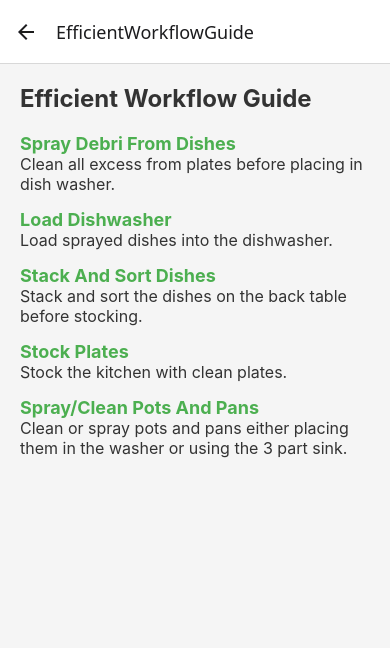
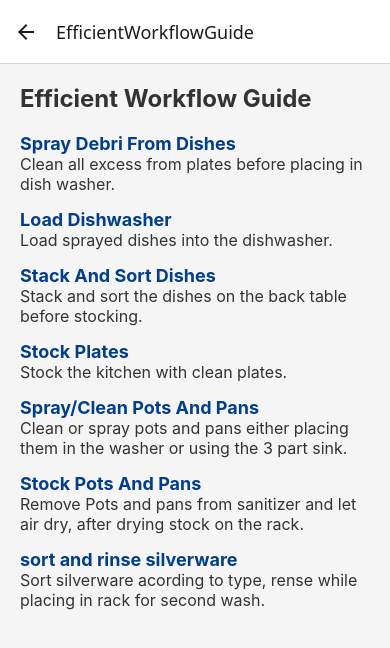
Before and after one commit to jth1903/DishwashingEfficiencyApp, a React Native app: screen /EfficientWorkflowGuide in a window 390 px wide. Shown: the top 648 px of the page. Built offline with nearby package versions, Linux system fonts and the light colour scheme.

Commit message:
Changed theme color and adde a few steps to the EfficientWorkflowGuide screen

```diff
--- a/screens/EfficientWorkflowGuideScreen.js
+++ b/screens/EfficientWorkflowGuideScreen.js
@@ -31,6 +31,18 @@ const steps = [
         description:
             'Clean or spray pots and pans either placing them in the washer or using the 3 part sink.',
     },
+    {
+        key: '6',
+        title: 'Stock Pots And Pans',
+        description:
+            'Remove Pots and pans from sanitizer and let air dry, after drying stock on the rack.',
+    },
+    {
+        key: '7',
+        title: 'sort and rinse silverware',
+        description:
+            'Sort silverware acording to type, rense while placing in rack for second wash.',
+    },
     // Add more steps as needed
 ];
 
--- a/styles.js
+++ b/styles.js
@@ -13,7 +13,7 @@ export const globalStyles = StyleSheet.create({
         marginBottom: 20,
     },
     button: {
-        backgroundColor: '#4CAF50',
+        backgroundColor: '#023e8a',
         padding: 15,
         borderRadius: 10,
         marginVertical: 10,
@@ -94,7 +94,7 @@ export const globalStyles = StyleSheet.create({
     stepTitle: {
         fontSize: 18,
         fontWeight: 'bold',
-        color: '#4CAF50',
+        color: '#023e8a',
     },
     stepDescription: {
         fontSize: 16,
```
